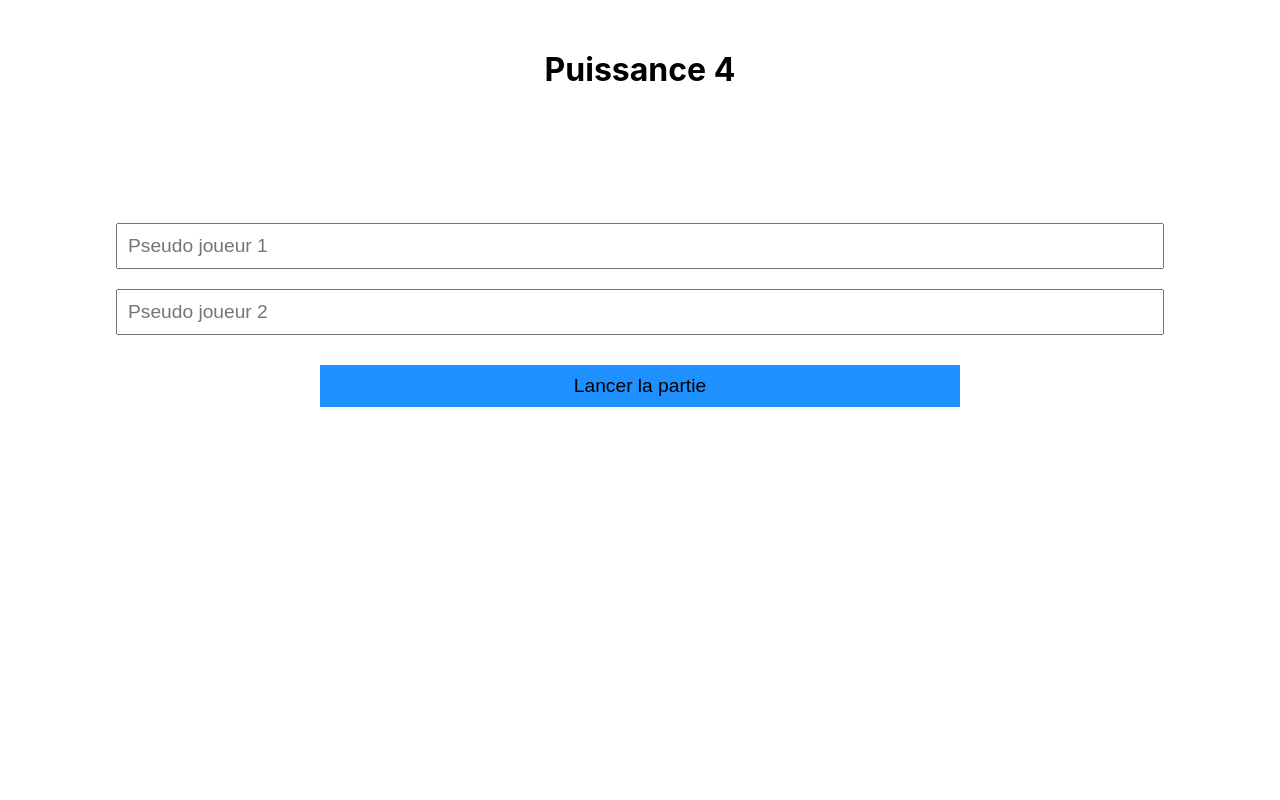
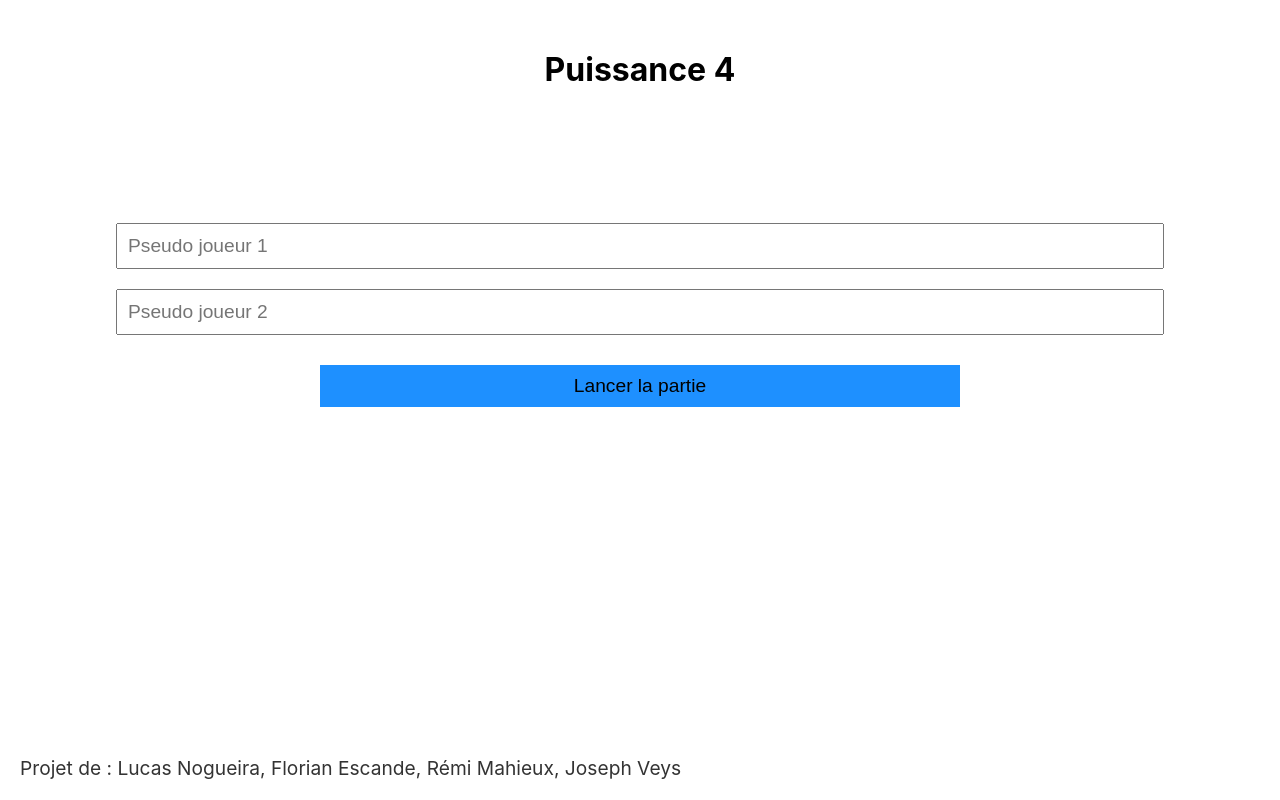
Before and after one commit to Syvtille/jeu-mare, a React (Create React App) app: page / in a window 1280 px wide. Built offline with nearby package versions, Linux system fonts and the light colour scheme.

Commit message:
footer avec les crédits, vla de barres même si j'en ai pas

```diff
--- a/src/App.css
+++ b/src/App.css
@@ -85,10 +85,6 @@ h1 {
   margin-top: 20px;
 }
 
-.info-label .winner {
-  /*color: red;*/
-}
-
 .replay-button {
   margin-top: 20px;
   padding: 10px 20px;
@@ -106,3 +102,13 @@ h1 {
 .replay-button:hover {
   background-color: #45a049;
 }
+
+footer {
+  position: fixed;
+  left: 20px;
+  bottom: 20px;
+  width: 100%;
+  margin-top: 50px;
+  font-size: 1.2em;
+  color: #333;
+}
--- a/src/App.tsx
+++ b/src/App.tsx
@@ -19,6 +19,7 @@ function App() {
         <h1>Puissance 4</h1>
         {!gameStarted && <Menu onStartGame={handleStartGame} />}
         {gameStarted && <Game player1={player1} player2={player2}/>}
+      <footer>Projet de : Lucas Nogueira, Florian Escande, Rémi Mahieux, Joseph Veys</footer>
     </div>
   );
 }
```
